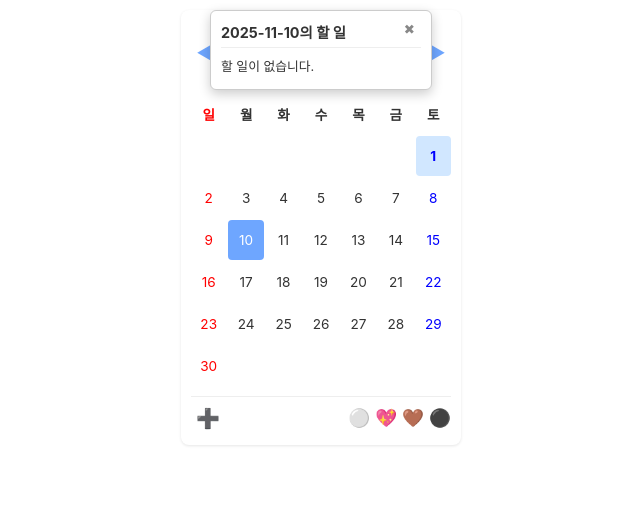
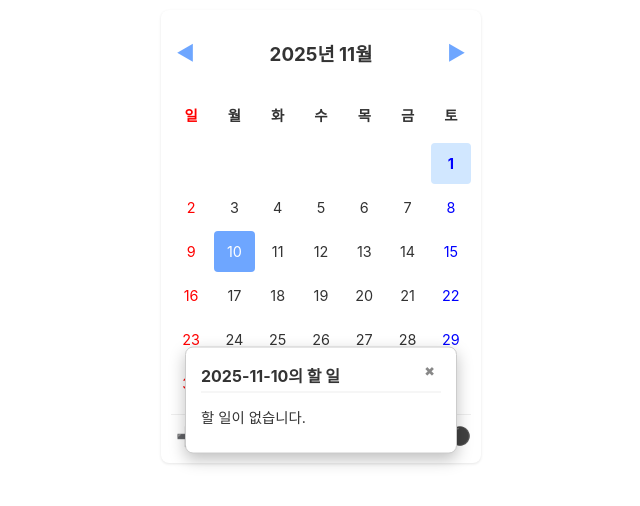
Before and after one commit to thgl0225/Calender, a plain HTML site: page index.html in a window 1280 px wide. Both pictures are taken after a click on the element "10". Shown: the whole page, without its empty margins (319-959 px from the left). Drawn offline with Linux system fonts and the light colour scheme.

Commit message:
Update style.css

```diff
--- a/style.css
+++ b/style.css
@@ -12,12 +12,13 @@ body.calm { --main-bg:#f5f0e1; --btn-color:#d9b48f; --selected:#d9b48f; --dot-co
 body.mono { --main-bg:#f0f0f0; --btn-color:#555555; --selected:#555555; --dot-color:#222; --dot-size: 6px; }
 
 #widget-container {
-    width:260px; /* 전체 크기 축소 */
+    width:300px; /* 크기 증가 (정사각형 형태 유도) */
     background: var(--main-bg);
     padding:10px;
     border-radius:8px;
     box-shadow:0 1px 3px rgba(0,0,0,0.1);
     position: relative;
+    /* 캘린더 영역 외에 팝업이 뜨지 않도록 overflow: hidden; 설정 가능 */
 }
 
 #calendar-header {
@@ -32,56 +33,62 @@ body.mono { --main-bg:#f0f0f0; --btn-color:#555555; --selected:#555555; --dot-co
 }
 #calendar-header button:hover { opacity:0.8; }
 
+/* 캘린더 그리드 가독성 개선 */
 #calendar-grid {
     display:grid;
     grid-template-columns:repeat(7,1fr);
-    gap:2px;
+    gap: 3px; /* 간격 확장 */
     text-align:center;
-    font-size:0.85em;
+    font-size:0.9em; /* 글꼴 크기 약간 확대 */
 }
 .day-cell {
-    padding:5px 0;
+    padding: 3px 0; /* 세로 패딩 축소 */
     cursor:pointer;
     border-radius:4px;
     position:relative;
-    height: 30px; /* 크기 조정에 따라 날짜 셀 높이 고정 */
+    height: 35px; /* 높이 증가로 정사각형 형태에 가깝게 조정 */
     display: flex;
     flex-direction: column;
     align-items: center;
     justify-content: center;
 }
-.day-cell.header { font-weight:bold; }
+.day-cell.header {
+    font-weight:bold;
+    padding-bottom: 8px; /* 요일 헤더 아래 간격 확보 */
+}
 
 /* 주말 색상 */
 .day-cell.sunday, .day-cell.header:first-child { color:red; }
 .day-cell.saturday, .day-cell.header:last-child { color:blue; }
 
 .day-cell.today { font-weight:bold; background:#d1e7ff; }
+.day-cell:not(.header):hover { /* 호버 효과 추가 */
+    background-color: #f0f0f0;
+}
 .day-cell.selected {
     background:var(--selected);
     color:white !important;
 }
+
 /* 할 일 점 스타일 및 간격 조정 */
 .day-cell .todo-dot {
     width:var(--dot-size); height:var(--dot-size);
     background:var(--dot-color);
     border-radius:50%;
     position:absolute;
-    bottom: 3px; /* 날짜와의 간격 */
+    bottom: 5px; /* 날짜와의 간격 넓힘 */
     left:50%;
     transform:translateX(-50%);
 }
 
-/* 할 일 영역 제거됨 */
-
-/* 액션 바: 할 일 추가 버튼과 테마 선택 버튼 배치 */
+/* 액션 바: 버튼 순서 변경을 위해 justify-content: space-between 유지 */
 #action-bar {
     display:flex;
-    justify-content: space-between; /* 양쪽 끝으로 배치 */
+    justify-content: space-between;
     align-items:center;
     gap:5px;
     margin-top:10px;
-    border-top: 1px solid #eee; /* 구분선 추가 */
+    border-top: 1px solid #eee;
     padding-top: 5px;
 }
 #add-todo-btn {
@@ -100,25 +107,31 @@ body.mono { --main-bg:#f0f0f0; --btn-color:#555555; --selected:#555555; --dot-co
 #theme-selector button:hover { opacity:0.8; }
 
 
-/* --- 팝업 (Tooltip) 스타일 --- */
+/* --- 팝업 (Tooltip) 스타일: 위젯 중앙 고정 --- */
 #todo-tooltip {
+    /* 팝업 중앙 고정을 위한 설정 */
+    display: none; /* JS에서 block/none 처리 */
     position: absolute;
+    top: 50%;
+    left: 50%;
+    transform: translate(-50%, -50%);
     z-index: 1001;
     background: #fff;
     border: 1px solid #ccc;
-    border-radius: 6px;
-    padding: 10px;
-    box-shadow: 0 4px 12px rgba(0, 0, 0, 0.2);
-    width: 200px; /* 팝업 너비 */
-    pointer-events: none; /* Tooltip 위에 커서가 있어도 아래 요소에 이벤트 전달 */
+    border-radius: 8px; /* 둥근 모서리 */
+    padding: 15px;
+    box-shadow: 0 6px 16px rgba(0, 0, 0, 0.25);
+    width: 240px; /* 팝업 너비 증가 */
+    pointer-events: auto; /* 내용 클릭 허용 */
 }
 #todo-tooltip.visible {
     display: block !important;
-    pointer-events: auto; /* 내용 클릭을 허용하여 닫기/체크박스 기능 활성화 */
 }
+
+/* 팝업 내용 스타일 */
 #todo-tooltip h5 {
-    margin: 0 0 8px 0;
-    font-size: 0.9em;
+    margin: 0 0 10px 0;
+    font-size: 1em;
     border-bottom: 1px solid #eee;
     padding-bottom: 5px;
     font-weight: bold;
@@ -127,15 +140,24 @@ body.mono { --main-bg:#f0f0f0; --btn-color:#555555; --selected:#555555; --dot-co
     list-style: none;
     padding: 0;
     margin: 0;
-    font-size: 0.8em;
+    max-height: 200px; /* 최대 높이 지정 */
+    overflow-y: auto; /* 스크롤 가능 */
 }
 #todo-tooltip li {
     display: flex;
     align-items: flex-start;
-    margin-bottom: 4px;
+    justify-content: space-between;
+    margin-bottom: 8px;
+    padding: 3px 0;
+    font-size: 0.9em;
+}
+#todo-tooltip .todo-info {
+    display: flex;
+    align-items: flex-start;
+    flex-grow: 1;
 }
 #todo-tooltip input[type="checkbox"] {
-    margin-right: 5px;
+    margin-right: 8px;
     flex-shrink: 0;
     margin-top: 2px;
 }
@@ -145,15 +167,19 @@ body.mono { --main-bg:#f0f0f0; --btn-color:#555555; --selected:#555555; --dot-co
 }
 #todo-tooltip .priority {
     margin-left: 5px;
+    font-size: 0.8em;
     flex-shrink: 0;
 }
-
+#todo-tooltip button {
+    font-size: 0.8em;
+    margin-left: 5px;
+}
 
 /* 모달 스타일 (이전과 동일) */
 .modal {
     display:none;
     position:fixed;
-    z-index:1000;
+    z-index:2000; /* Tooltip보다 위에 뜨도록 z-index 증가 */
     left:0; top:0;
     width:100%; height:100%;
     background:rgba(0,0,0,0.4);
```
